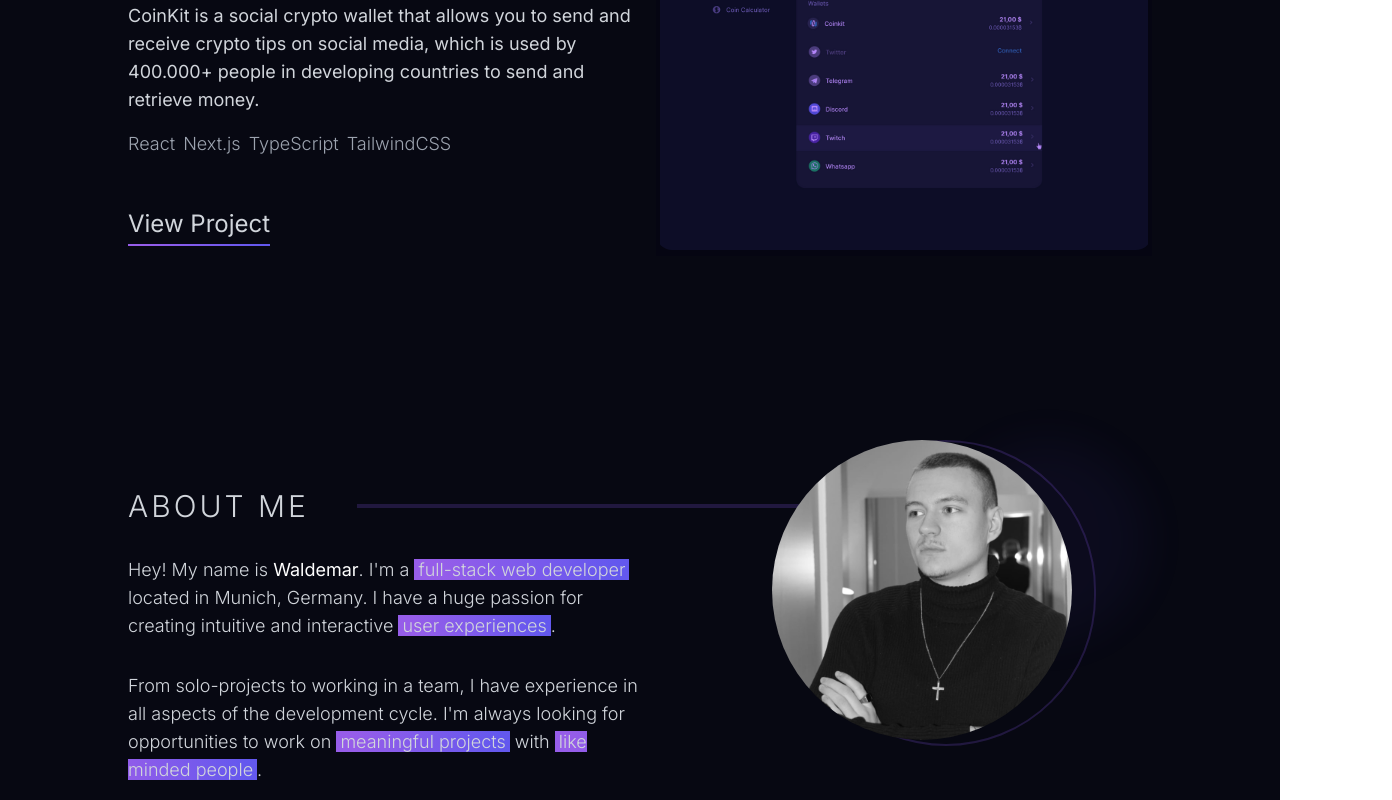
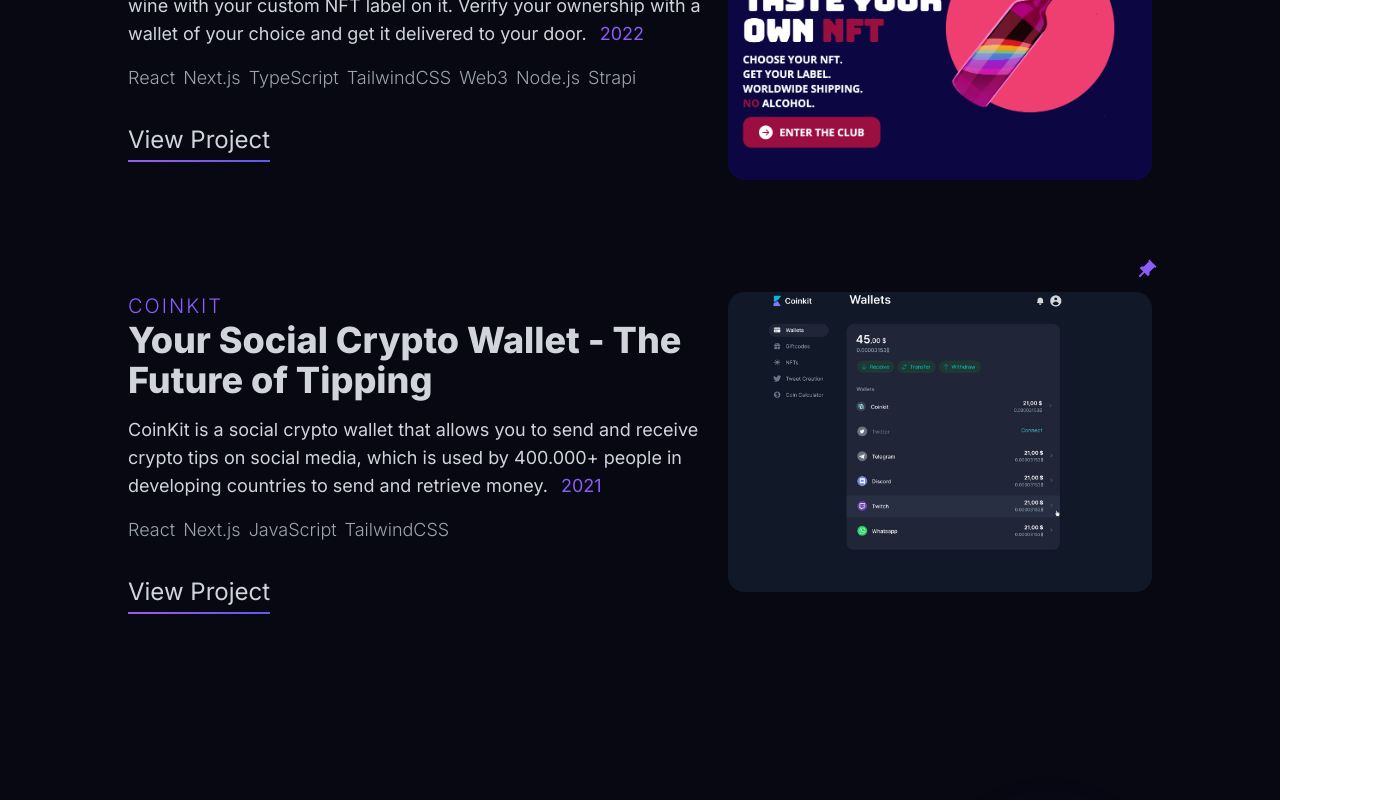
Before and after one commit to walde-dev/walde-portfolio, a Next.js app: page / in a window 1280 px wide. Shown: the part 1660-2460 px from the top of the page, 1392 px wide, since content can reach past the window. Built offline with nearby package versions, Linux system fonts and the light colour scheme.

Commit message:
finish up

```diff
--- a/src/components/Layout/Layout.tsx
+++ b/src/components/Layout/Layout.tsx
@@ -5,14 +5,14 @@ import Sidebar from "../Sidebar";
 
 export default function Layout({ children }: { children: React.ReactNode }) {
   return (
-    <div className="relative flex min-h-screen flex-col items-center bg-[hsl(235,44%,5%)]  text-gray-300 ">
+    <div className="relative flex w-screen min-h-screen flex-col items-center bg-[hsl(235,44%,5%)]  text-gray-300 overflow-hidden">
       <Head>
         <title>waldemar.dev</title>
         <link rel="icon" href="/favicon.ico" />
       </Head>
       <Header />
       <Sidebar />
-      <main className="flex w-full min-h-screen flex-1 flex-col items-center px-6 md:px-20 text-center">
+      <main className="flex w-full min-h-screen flex-1 flex-col items-center py-12 md:py-0 px-6 md:px-20 text-center">
         {children}
       </main>
       <Footer />
--- a/src/pages/index.tsx
+++ b/src/pages/index.tsx
@@ -8,21 +8,21 @@ import Link from "next/link";
 
 const Home: NextPage = () => {
   return (
-    <div className="flex w-full max-w-5xl flex-1 flex-col pb-[1000px]">
+    <div className="flex w-full max-w-5xl flex-1 flex-col">
       <div className="flex h-full flex-col justify-between md:h-screen ">
         <div className="relative mt-12 w-full text-left md:mt-40">
           <Fade cascade damping={0.5} triggerOnce>
             <BackgroundGlow className="gradient animation-delay-2000 -right-60 top-24 h-[500px] w-[500px] rounded-full" />
             <BackgroundGlow className="gradient -right-12 top-52 h-[400px] w-[400px] rounded-full " />
             <BackgroundGlow className="gradient animation-delay-4000 -right-28 -top-24 h-[450px] w-[450px] rounded-full" />
-            <span className="flex-nowrap text-xl font-extralight uppercase tracking-wide">
+            <span className="flex-nowrap text-lg md:text-xl font-extralight uppercase tracking-wide">
               Hi, my name is{" "}
-              <span className="gradient bg-clip-text font-semibold text-transparent">
+              <span className="gradient whitespace-nowrap bg-clip-text font-semibold text-transparent">
                 Waldemar Panin
               </span>
             </span>
             <div className="">
-              <h2 className="pb-6 text-5xl font-bold md:text-6xl">
+              <h2 className="pb-6 text-4xl sm:text-5xl font-bold md:text-6xl">
                 I build things for the{" "}
                 <span className="gradient bg-clip-text text-transparent">
                   web
@@ -42,7 +42,7 @@ const Home: NextPage = () => {
                   <span className="icon arrow"></span>
                 </span>
                 <a
-                  href="mailto:info@waldemar.dev"
+                  href="#work"
                   className="button-text text-violet-400"
                 >
                   View my work
@@ -52,7 +52,7 @@ const Home: NextPage = () => {
           </Fade>
         </div>
         {/** animated scroll indicator */}
-        <a href="#aboutme" className="group">
+        <a href="#work" className="group">
           <Zoom
             cascade
             damping={0.3}
@@ -67,9 +67,11 @@ const Home: NextPage = () => {
       </div>
 
       <div className="mt-[128px] flex flex-col gap-4">
+        <Fade cascade damping={0.5} triggerOnce>
           <MyWork />
+        </Fade>
         <AboutMe />
-        <Skillset />
+        {/* <Skillset /> */}
       </div>
     </div>
   );
@@ -86,6 +88,9 @@ function MyWork() {
     projectTitle,
     description,
     techStack,
+    counter,
+    year,
+    pinned = false,
   }: {
     title: string;
     href: string;
@@ -94,29 +99,55 @@ function MyWork() {
     projectTitle?: string;
     description?: string;
     techStack?: string[];
+    counter: number;
+    year: string;
+    pinned?: boolean;
   }) {
     return (
-      <div className="project-card flex w-full flex-row justify-between space-x-5 rounded-xl py-8">
-        <div className="flex w-3/5 flex-col items-start justify-between pb-4 text-left">
+      <Fade cascade damping={0.5} delay={250 * counter} triggerOnce>
+        <div className="project-card  relative flex w-full flex-col-reverse md:flex-row justify-between space-x-0 md:space-x-5  rounded-xl py-8">
+          <div className=" flex w-3/5 flex-col  items-start pb-4 text-left">
             <div className="flex flex-col">
+              {pinned && (
+                <span className="absolute right-0 top-0 flex flex-row">
+                  <svg
+                    width="12"
+                    height="20"
+                    viewBox="0 0 12 20"
+                    fill="none"
+                    xmlns="http://www.w3.org/2000/svg"
+                    className="rotate-45"
+                  >
+                    <path
+                      d="M10 9L12 11V13H7V19L6 20L5 19V13H0V11L2 9V2H1V0H11V2H10V9Z"
+                      fill="rgb(139 92 246)"
+                    />
+                  </svg>
+
+                </span>
+              )}
               <span className="text-xl font-light uppercase tracking-widest text-violet-500">
                 {projectTitle}
               </span>
               <span className="text-4xl font-black text-gray-300">{title}</span>
-            <span className="mt-4 text-lg text-gray-300">{description}</span>
+              <span className="mt-4 text-lg text-gray-300">
+                {description}{" "}
+                <span className="ml-2 text-violet-500">{year}</span>
+              </span>
               {techStack && (
-              <div
-                className="mt-4 grid w-[350px] grid-cols-[repeat(10,_1fr)] gap-x-2 gap-y-1"
+                <div className="mt-4 grid w-[350px] grid-cols-[_auto_auto_auto] md:grid-cols-[repeat(10,_1fr)] gap-x-2 gap-y-1">
+                  {techStack.map((tech) => (
+                    <span
+                      key={tech}
+                      className="text-lg font-light text-gray-400"
                     >
-                {techStack.map((tech) => (
-                  <span key={tech} className="text-lg font-light text-gray-400">
                       {tech}
                     </span>
                   ))}
                 </div>
               )}
             </div>
-          <div className="mt-10">
+            <div className="mt-8">
               <Link href={href}>
                 <a className="underline-gradient-on-group-hover underline-gradient-only underline-gradient pb-2  text-2xl hover:text-white">
                   View Project
@@ -126,25 +157,25 @@ function MyWork() {
           </div>
           <div
             className={classNames(
-            "purple-filter relative rounded-lg",
+              "flex justify-center items-center relative h-[300px] mb-8 md:mb-0 md:w-[450px] w-full  rounded-lg",
               imageClassName
             )}
           >
             <Image
               src={image}
               alt={title + "_image"}
-            height={450}
-            width={600}
-            className="rounded-2xl object-contain "
+              layout="fill"
+              className="rounded-2xl object-cover"
             />
           </div>
         </div>
+      </Fade>
     );
   }
 
   return (
     <div
-      id="aboutme"
+      id="work"
       className="relative mb-40 flex flex-col justify-center md:scroll-m-20"
     >
       <div className="relative rounded-xl pb-12 pt-6">
@@ -157,16 +188,24 @@ function MyWork() {
           </div>
         </Fade>
       </div>
-      <div className="flex flex-col-reverse space-y-7">
+      <div className="flex flex-col space-y-12">
         {/* <Project title="Personal Portfolio" href="https://waldemar.dev" /> */}
         <Project
-          title="Your Social Crypto Wallet - The Future of Tipping"
-          projectTitle="CoinKit"
-          description="CoinKit is a social crypto wallet that allows you to send and receive crypto tips on social media, which is used by 400.000+ people in developing countries to send and retrieve money."
-          techStack={["React", "Next.js", "TypeScript", "TailwindCSS"]}
-          href="https://app.coinkit.de"
-          image="/images/coinkit_app.png"
-          imageClassName=""
+          title="Reward your followers with crypto and build a community"
+          projectTitle="Cashrain"
+          description="Cashrain is a platform where creators create communities for their members. People can send Bitcoin Cash (BCH) 'rain' to the communities, and this BCH gets distributed randomly amongst the community members."
+          techStack={[
+            "React",
+            "Next.js",
+            "TypeScript",
+            "TailwindCSS",
+            "Blockchain",
+          ]}
+          href="https://cashrain.com"
+          image="/images/cashrain.png"
+          counter={1}
+          year="2022"
+          pinned
         />
         <Project
           title="The First Web3 Winestore"
@@ -183,7 +222,20 @@ function MyWork() {
           ]}
           href="https://cryptograpes.club"
           image="/images/cryptograpes_club.png"
-          imageClassName=""
+          counter={2}
+          year="2022"
+          pinned
+        />
+        <Project
+          title="Your Social Crypto Wallet - The Future of Tipping"
+          projectTitle="CoinKit"
+          description="CoinKit is a social crypto wallet that allows you to send and receive crypto tips on social media, which is used by 400.000+ people in developing countries to send and retrieve money."
+          techStack={["React", "Next.js", "JavaScript", "TailwindCSS"]}
+          href="https://app.coinkit.de"
+          image="/images/coinkit_app.png"
+          counter={3}
+          year="2021"
+          pinned
         />
       </div>
     </div>
@@ -197,7 +249,7 @@ function AboutMe() {
       className="relative flex flex-col justify-center md:scroll-m-20"
     >
       <div className="relative rounded-xl pb-12 pt-6">
-        <div className="absolute right-20 -top-6 z-10">
+        <div className="md:absolute md:right-20 md:-top-6 z-10">
           <div className="relative">
             <Fade triggerOnce delay={1000}>
               <BackgroundGlow className="gradient animation-delay-2000 inset-x-44 h-[200px] w-[200px] rounded-full opacity-5" />
@@ -230,10 +282,12 @@ function AboutMe() {
           <p>
             Hey! My name is{" "}
             <span className="font-normal text-white">Waldemar</span>. I&apos;m a{" "}
-            <span className="gradient-bg px-1">full-stack web developer</span>{" "}
+            <span className="gradient-bg px-1 font-semibold text-gray-200">
+              full-stack web developer
+            </span>{" "}
             located in Munich, Germany. I have a huge passion for creating
             intuitive and interactive{" "}
-            <span className="gradient-bg whitespace-nowrap px-1">
+            <span className="gradient-bg whitespace-nowrap px-1 font-semibold text-gray-200">
               user experiences
             </span>
             .
@@ -242,8 +296,21 @@ function AboutMe() {
             From solo-projects to working in a team, I have experience in all
             aspects of the development cycle. I&apos;m always looking for
             opportunities to work on{" "}
-            <span className="gradient-bg px-1">meaningful projects</span> with{" "}
-            <span className="gradient-bg px-1">like minded people</span>.
+            <span className="gradient-bg px-1 font-semibold text-gray-200">
+              meaningful projects
+            </span>{" "}
+            with{" "}
+            <span className="gradient-bg px-1 font-semibold text-gray-200">
+              like minded people
+            </span>
+            .
+          </p>
+          <p>
+            I take a collaborative approach to my work, and I&apos;m always
+            looking for ways to bring value to my clients and their users.
+            Whether you&apos;re looking for a new website, a redesign, or just
+            want to improve the user experience of your existing site, I&apos;m
+            ready to help you achieve your goals.
           </p>
           <p className="mt-4">
             When I&apos;m not coding and/or designing, you&apos;ll find me
@@ -320,5 +387,5 @@ function Skillset() {
 }
 
 export function BackgroundGlow({ className }: { className?: string }) {
-  return <div className={`absolute opacity-20 blur-xl ${className}`} />;
+  return <div className={`absolute opacity-20 blur-xl hidden lg:flex ${className}`} />;
 }
```
Also changed, not shown: src/components/Footer.tsx (+12 -6 lines), src/components/Header.tsx (+5 -5 lines), public/images/cashrain.png (added). Lines whose indentation alone changed are shown as unchanged.
